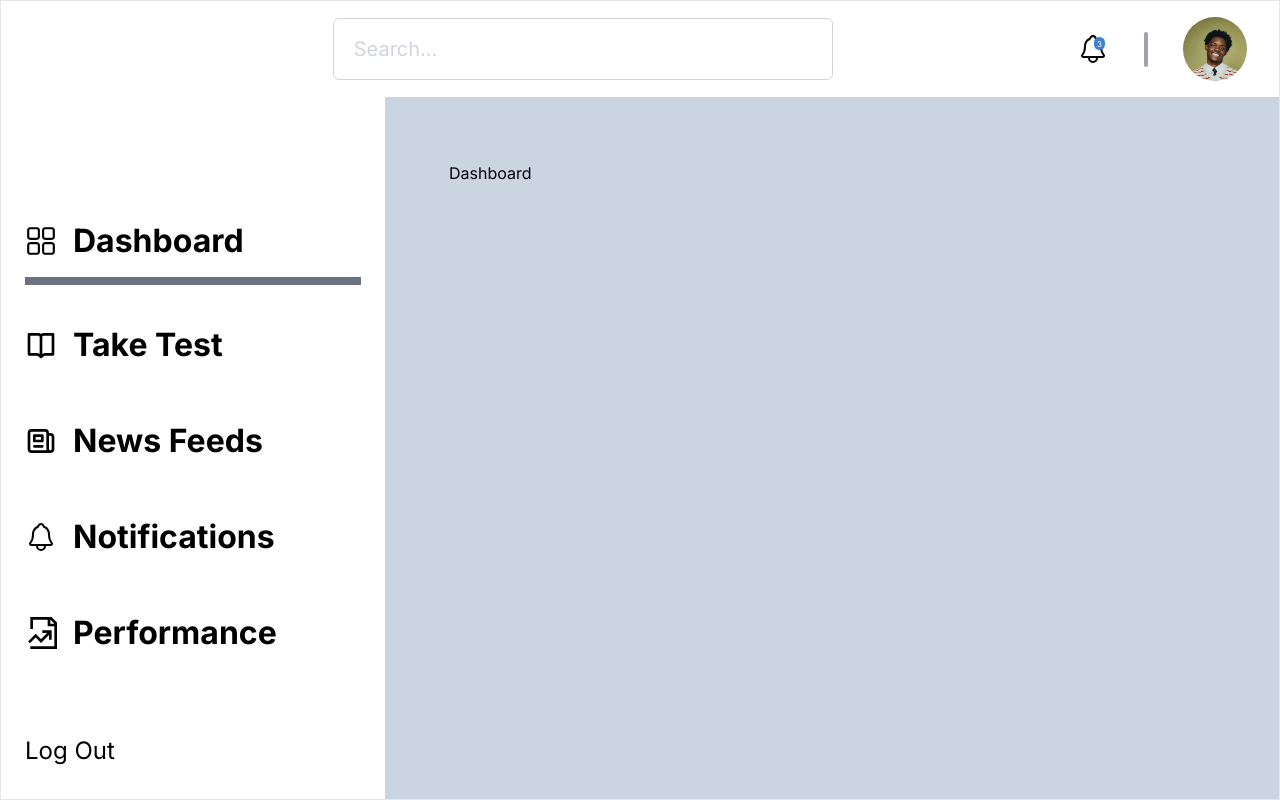
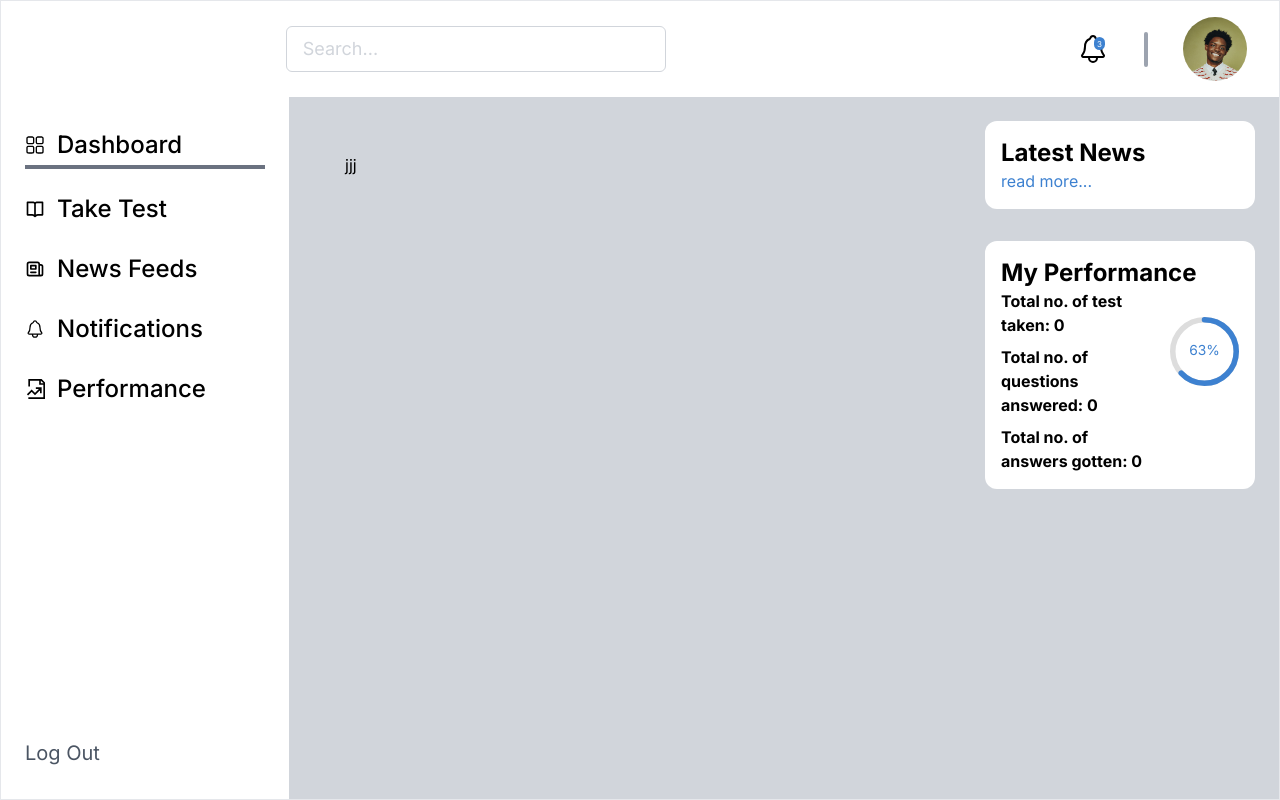
Before and after one commit to michojekunle/Exam_App_Frontend, a Next.js app: page / in a window 1280 px wide. Built offline with nearby package versions, Linux system fonts and the light colour scheme.

Commit message:
made changes

```diff
--- a/app/layout.js
+++ b/app/layout.js
@@ -20,10 +20,10 @@ export default function RootLayout({ children }) {
         <div className='w-full max-w-[2200px] mx-auto h-screen overflow-hidden border'>
           <Navbar/>
           <div className='flex flex-col md:flex-row h-full'>
-            <div className='w-full md:w-96 h-full relative'>
+            <div className='w-full md:w-72 h-full relative'>
               <Sidebar/>
             </div>
-            <main className='flex-1 bg-slate-300 h-full font-sans p-16'>
+            <main className='flex-1 bg-gray-300 h-full font-sans p-6'>
               {/* <span className='rounded-xl text-gray-300 bg-gray-100 text-xs font-mono font-light py-2 px-6 mb-6'>{pathname}</span>*/}
               {children}
             </main>
--- a/app/page.js
+++ b/app/page.js
@@ -1,12 +1,52 @@
 'use client'
 
 import Image from 'next/image';
+import Link from 'next/link';
+import { CircularProgressbar, buildStyles } from 'react-circular-progressbar';
+import 'react-circular-progressbar/dist/styles.css';
 
 export default function Dashboard() {
+  const percentage = 63;
 
   return (
-    <main className="w-full">
-      Dashboard
+    <main className="w-full flex gap-7 md:gap-11">
+      <div className='w-4/6 p-8'>
+        <div className='w-full'>
+
+        </div>
+        <div>
+        jjj
+        </div>
+      </div>
+      <div className='flex-1 flex flex-col gap-8'>
+        <div className='bg-white rounded-xl p-4 w-full'>
+         <h3 className='font-bold text-2xl capitalize'>Latest News</h3>
+         <Link href='/news-feeds' className='text-md text-primary '>read more...</Link>
+        </div>
+        <div className='bg-white w-full rounded-xl p-4'>
+            <h3 className='font-bold text-2xl capitalize'>My Performance</h3>
+          <div className='flex gap-6 items-center'>
+            <div className='flex flex-col gap-2 font-bold text-md'>
+              <p>Total no. of test taken: 0</p>
+              <p>Total no. of questions answered: 0</p>
+              <p>Total no. of answers gotten: 0</p>
+            </div>
+            <div className='w-32 h-32'>
+              <CircularProgressbar
+                value={percentage}
+                text={`${percentage}%`}
+                styles={buildStyles({
+                  // Colors
+                  pathColor: `#3D81D0`,
+                  textColor: '#3D81D0',
+                  trailColor: '#ddd',
+                  backgroundColor: '#000',
+                })}
+              />
+            </div>
+          </div>
+        </div>
+      </div>
     </main>
   )
 }
--- a/components/Bars/Navbar.jsx
+++ b/components/Bars/Navbar.jsx
@@ -7,10 +7,9 @@ import avatar from '@/public/assets/avatar.jpeg'
 const Navbar = () => {
   return (
     <nav className='flex flex-row items-center w-full bg-white dark:bg-dark py-4 px-8'>
-      <div className='md:w-96'>
+      <div className='md:w-72'>
         {/* Brand Logo */}
       </div>
-
       <div className='w-full flex items-center flex-row justify-between'>
         <SearchBar/>
         <div className='flex items-center justify-between gap-[35px]'>
--- a/components/Bars/SearchBar.jsx
+++ b/components/Bars/SearchBar.jsx
@@ -5,11 +5,11 @@ import { useState } from 'react'
 const SearchBar = () => {
     const [searchTerm, setSearchTerm] = useState('');
     return (
-    <div className='w-[500px]'>
+    <div className='w-[380px] ml-5'>
       <input
         type="text"
         placeholder='Search...'
-        className='font-sans w-full border bg-transparent ml-2 border-gray-300 outline-none placeholder-gray-300 py-4 px-5 rounded-md text-gray-500 text-xl'
+        className='font-sans w-full border bg-transparent border-gray-300 outline-none placeholder-gray-300 py-2 px-4 rounded-md text-gray-500 text-lg'
         value={searchTerm}
         onChange={e => setSearchTerm(e.target.value)}
     />
--- a/components/Bars/Sidebar.jsx
+++ b/components/Bars/Sidebar.jsx
@@ -10,19 +10,19 @@ const Sidebar = () => {
 
 
   return (
-    <aside className='relative font-sans flex flex-col justify-between h-full py-32 px-6'>
+    <aside className='relative font-sans flex flex-col justify-between h-full py-8 pb-32 px-6'>
       <div className='flex flex-col h-full justify-between'>
         <ul className='list-style-none p-0'>
           {menuItems.map(({href, icon, title}) => (
-            <li className={`gap-1 mb-8 md:mb-11 font-bold capitalize text-black pb-5 text-2xl md:text-[32px] ${pathname === href && 'border-b-8 border-gray-500'}`} key={title}>
-              <Link href={href} className='flex items-center gap-4'>
+            <li className={`mb-4 md:mb-6 font-medium capitalize text-black pb-1 text-xl md:text-2xl ${pathname === href && 'border-b-4 border-gray-500'}`} key={title}>
+              <Link href={href} className='flex items-center gap-3'>
                 <span>{icon}</span>
                 <span>{title}</span>
               </Link>
             </li>
           ))}
         </ul>
-        <Link href='/logout' className='text-2xl text-black'>Log Out</Link>
+        <Link href='/logout' className='text-xl text-gray-600'>Log Out</Link>
       </div>
     </aside>
   )
--- /dev/null
+++ b/components/NewsFeeds/NewsCard.jsx
@@ -0,0 +1,11 @@
+import React from 'react'
+
+const NewsCard = ({  }) => {
+  return (
+    <div>
+
+    </div>
+  )
+}
+
+export default NewsCard
--- /dev/null
+++ b/components/NewsFeeds/NewsDetail.jsx
@@ -0,0 +1,11 @@
+import React from 'react'
+
+const NewsDetail = ({}) => {
+  return (
+    <div>
+
+    </div>
+  )
+}
+
+export default NewsDetail
--- a/package.json
+++ b/package.json
@@ -13,6 +13,7 @@
     "next": "13.4.10",
     "postcss": "8.4.26",
     "react": "18.2.0",
+    "react-circular-progressbar": "^2.1.0",
     "react-dom": "18.2.0",
     "react-icons": "^4.10.1",
     "tailwindcss": "3.3.3"
--- a/utils/constants.js
+++ b/utils/constants.js
@@ -7,27 +7,27 @@ import { HiOutlineNewspaper }  from 'react-icons/hi';
 export const menuItems = [
     {
       href: "/",
-      icon: <RxDashboard size={32}/>,
+      icon: <RxDashboard size={20}/>,
       title: 'Dashboard',
     },
     {
       href: "/take-test",
-      icon: <BiBookOpen size={32}/>,
+      icon: <BiBookOpen size={20}/>,
       title: 'Take Test'
     },
     {
       href: "/news-feeds",
-      icon: <HiOutlineNewspaper size={32}/>,
+      icon: <HiOutlineNewspaper size={20}/>,
       title: 'News Feeds'
     },
     {
       href: "/notifications",
-      icon: <IoNotificationsOutline size={32}/>,
+      icon: <IoNotificationsOutline size={20}/>,
       title: 'Notifications'
     },
     {
       href: "/performance",
-      icon: <GrDocumentPerformance size={32}/>,
+      icon: <GrDocumentPerformance size={20}/>,
       title: 'Performance'
     },
   ];
```
Also changed, not shown: 1 other file (tests, documents, lock files or other folders).
